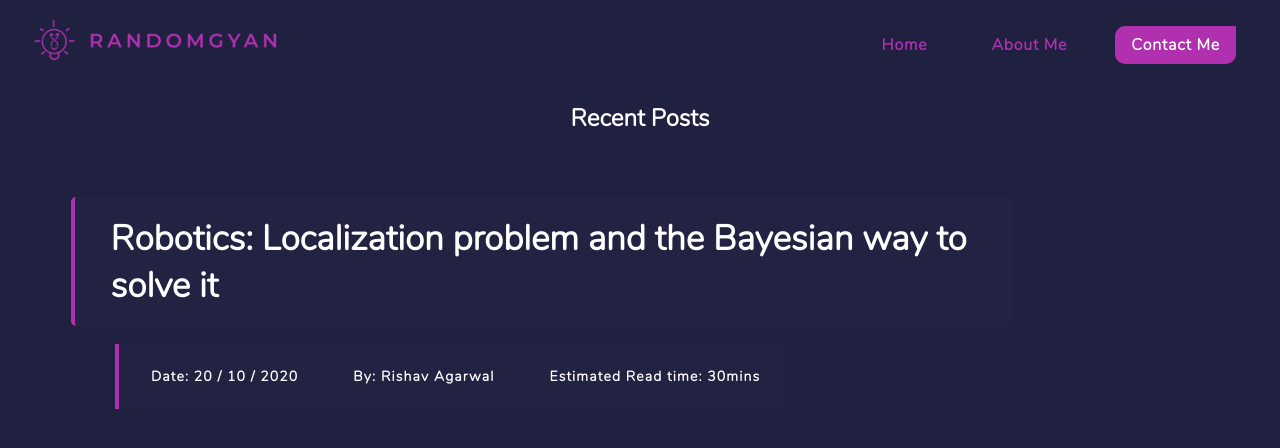
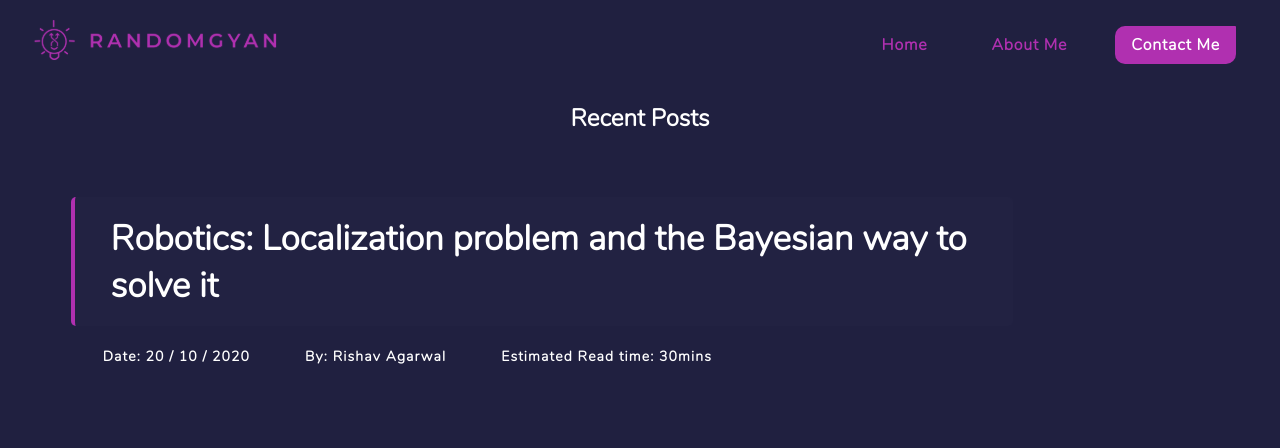
Before and after one commit to Rishav159/Rishav159.github.io, a React app: page / in a window 1280 px wide. Shown: the top 448 px of the page. Built offline with nearby package versions, Linux system fonts and the light colour scheme.

Commit message:
Changes gitignore, Fixxes subtitle scss

```diff
--- a/src/components/PostCard/PostCard.js
+++ b/src/components/PostCard/PostCard.js
@@ -9,7 +9,7 @@ export default function PostCard({post}) {
   return (
     <div className="post-card" onClick={() => {clickHandler(post.slug)}}>
       <span className={"title"}>{post.title}</span>
-      <ul className={"subtitle"}>
+      <ul className={"meta"}>
             <li>Date: 20 / 10 / 2020</li>
             <li>By: Rishav Agarwal</li>
             <li>Estimated Read time: 30mins</li>
--- a/src/components/PostCard/PostCard.scss
+++ b/src/components/PostCard/PostCard.scss
@@ -4,7 +4,7 @@
   flex-direction: column;
   width: 70%;
   cursor: pointer;
-  .subtitle {
+  .meta {
     display: inline-flex;
     justify-content: space-between;
     width: 70%;
```
Also changed, not shown: 1 other file (tests, documents, lock files or other folders).
